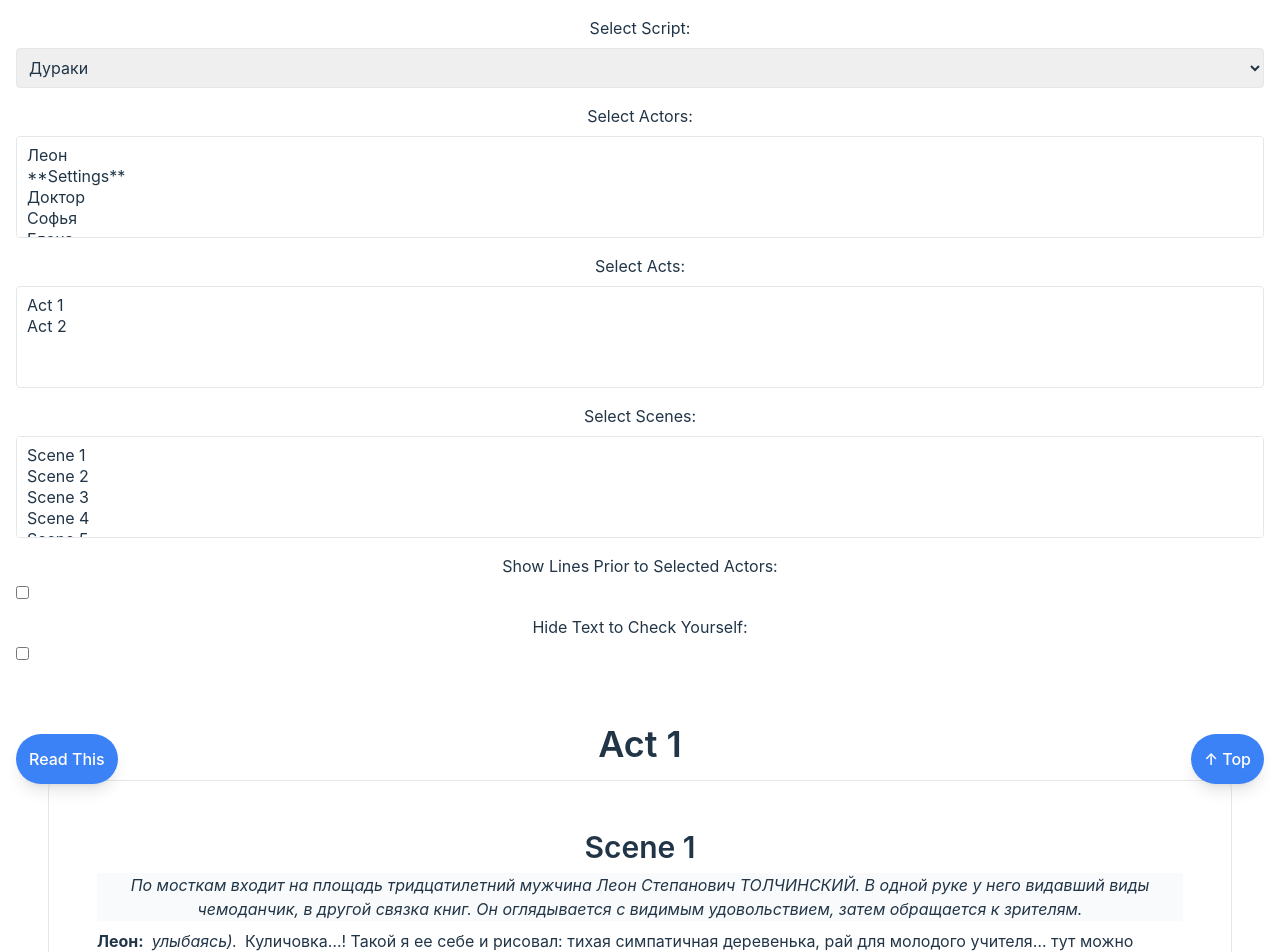
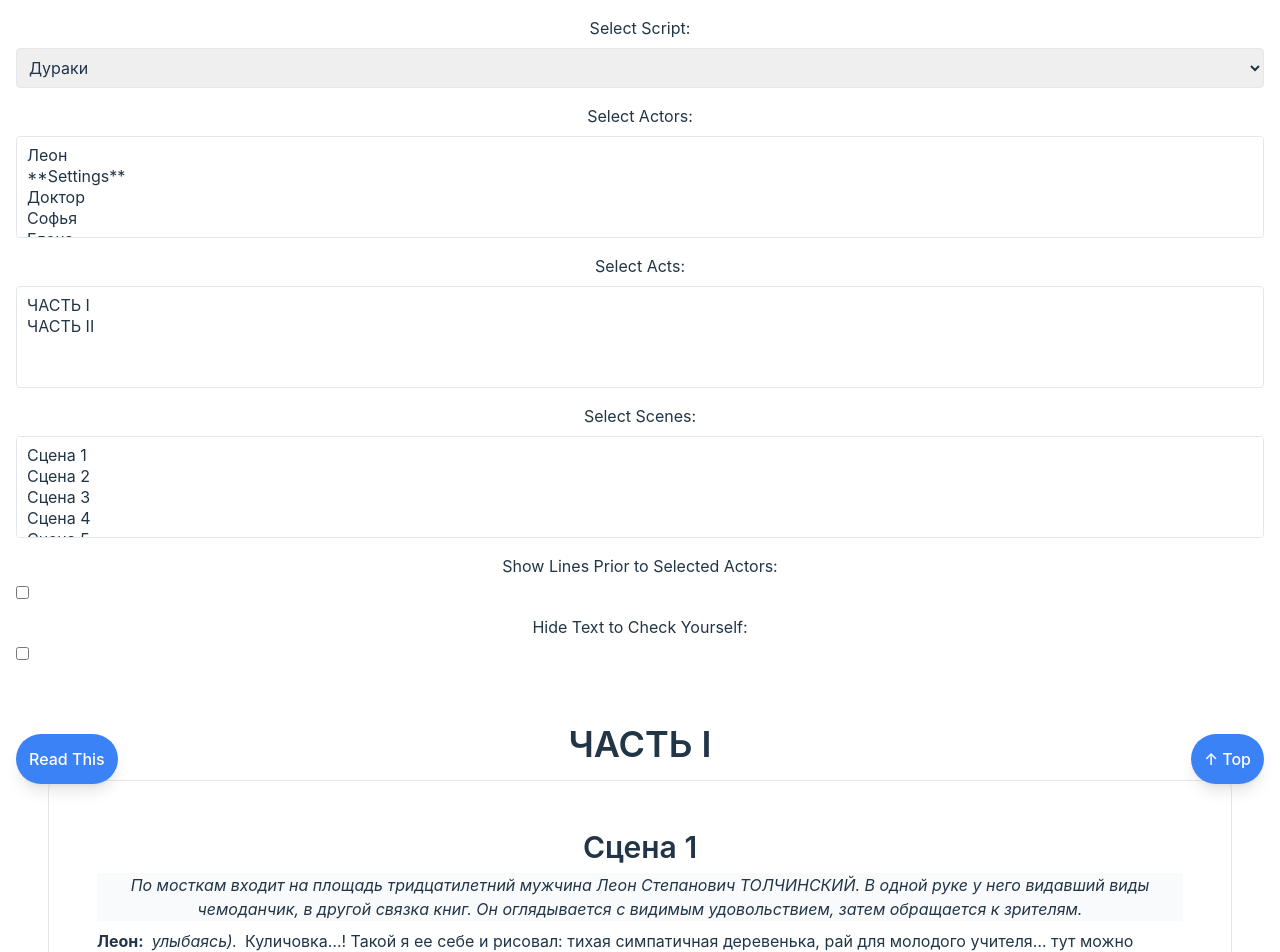
Before and after one commit to OrienteerBAP/Actameleon, a Vue app: page / in a window 1280 px wide. Shown: the top 952 px of the page. Built offline with nearby package versions, Linux system fonts and the light colour scheme.

Commit message:
Update act and scene titles to display custom titles if available

```diff
--- a/src/components/ActDisplay.vue
+++ b/src/components/ActDisplay.vue
@@ -1,6 +1,6 @@
 <template>
   <div class="md:p-4 border-b mb-4">
-    <h2 class="text-3xl font-semibold mb-4 sm:text-4xl">Act {{ act.actNumber }}<span v-if="act.title">: {{ act.title }}</span></h2>
+    <h1 class="text-3xl font-semibold mb-4 sm:text-4xl">{{ act.actTitle ?? `Act ${act.actNumber}` }}<span v-if="act.title">: {{ act.title }}</span></h1>
     <div v-for="scene in act.scenes" :key="scene.id" class="mb-4" v-show="scene.active">
       <SceneDisplay :scene="scene" :hide-to-check="hideToCheck"/>
     </div>
--- a/src/components/ConfigPanel.vue
+++ b/src/components/ConfigPanel.vue
@@ -40,13 +40,13 @@ const actors = computed(() => {
     <div class="mb-4">
       <label class="block mb-2">Select Acts:</label>
       <select v-model="config.selectedActs" multiple class="block w-full p-2 border rounded">
-        <option v-for="act in script.acts" :key="act.actNumber" :value="act.actNumber">Act {{ act.actNumber }}</option>
+        <option v-for="act in script.acts" :key="act.actNumber" :value="act.actNumber">{{ act.actTitle ?? `Act ${act.actNumber}` }}</option>
       </select>
     </div>
     <div class="mb-4">
       <label class="block mb-2">Select Scenes:</label>
       <select v-model="config.selectedScenes" multiple class="block w-full p-2 border rounded">
-        <option v-for="scene in script.acts.flatMap(act => act.scenes)" :key="scene.sceneNumber" :value="scene.sceneNumber">Scene {{ scene.sceneNumber }}</option>
+        <option v-for="scene in script.acts.flatMap(act => act.scenes)" :key="scene.sceneNumber" :value="scene.sceneNumber">{{ scene.sceneTitle ?? `Scene ${scene.sceneNumber }` }}</option>
       </select>
     </div>
     <div class="mb-4">
--- a/src/components/SceneDisplay.vue
+++ b/src/components/SceneDisplay.vue
@@ -1,6 +1,6 @@
 <template>
   <div class="scene p-4 border rounded-lg mb-4 sm:p-6 md:p-8 lg:p-10 xl:p-12">
-    <h2 class="text-2xl font-semibold mb-2 sm:text-3xl">Scene {{ scene.sceneNumber }}<span v-if="scene.title">: {{ scene.title }}</span></h2>
+    <h2 class="text-2xl font-semibold mb-2 sm:text-3xl">{{ scene.sceneTitle ?? `Scene ${scene.sceneNumber}` }}<span v-if="scene.title">: {{ scene.title }}</span></h2>
     <div v-if="scene.setting" class="italic mb-2">{{ scene.setting }}</div>
     <LineDisplay v-for="line in scene.lines" :line="line" :hide-to-check="hideToCheck"/>
   </div>
```
